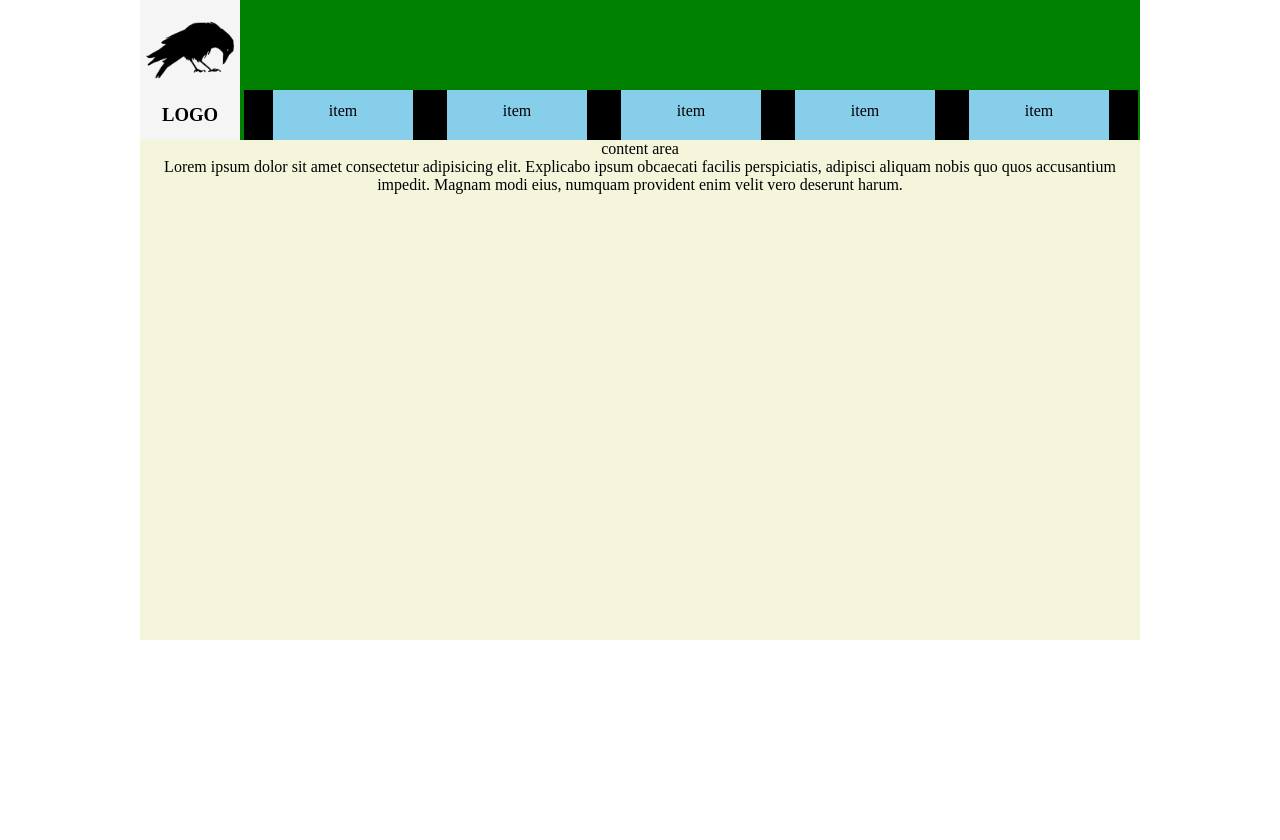
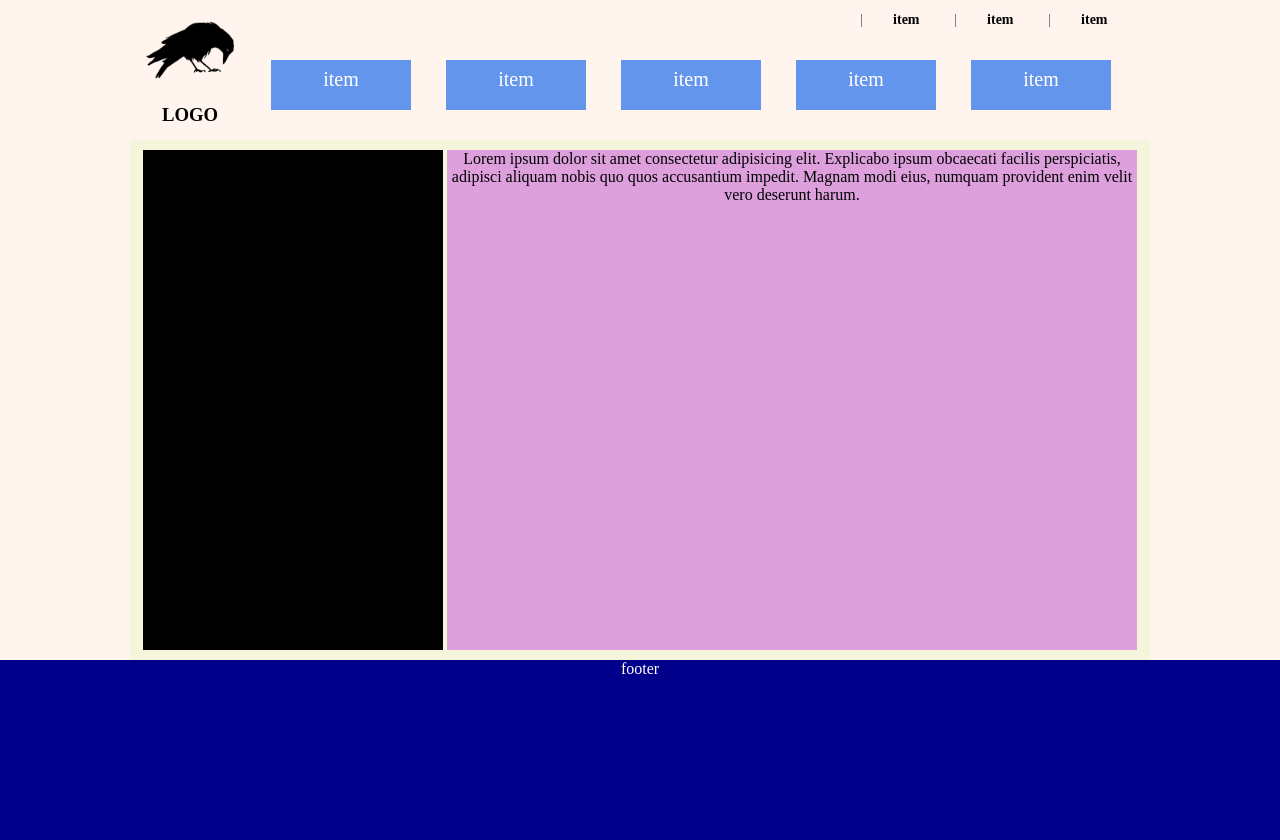
Before and after one commit to Regulus512/PortfolioWeb, a plain HTML site: page index.html in a window 1280 px wide. Before the commit the page ends 800 px from the top, so only its background shows below. Drawn offline with Linux system fonts and the light colour scheme.

Commit message:
ver 0.0.4 header main footer

```diff
--- a/index.html
+++ b/index.html
@@ -1,5 +1,5 @@
 <!DOCTYPE html>
-<html lang="en">
+<html lang="kr">
 
 <head>
     <meta charset="UTF-8">
@@ -15,7 +15,15 @@
             <img src="image/nature.png" alt="crow" width="100px">
             <h3>LOGO</h3>
         </div>
-        <nav>
+        <div class="main-right">
+            <nav class="main-mini-bar">
+                <ul>
+                    <li>item</li>
+                    <li>item</li>
+                    <li>item</li>
+                </ul>
+            </nav>
+            <nav class="main-bar">
                 <ul>
                     <li>item</li>
                     <li>item</li>
@@ -23,20 +31,18 @@
                     <li>item</li>
                     <li>item</li>
                 </ul>
-
             </nav>
-
-
+        </div>
 
     </header>
 
     <main id="main">
         <section></section>
-        content area
-        <p>Lorem ipsum dolor sit amet consectetur adipisicing elit. Explicabo ipsum obcaecati facilis perspiciatis,
+        <article><p>Lorem ipsum dolor sit amet consectetur adipisicing elit. Explicabo ipsum obcaecati facilis perspiciatis,
             adipisci aliquam nobis quo quos accusantium impedit. Magnam modi eius, numquam provident enim velit vero
-            deserunt harum.</p>
-        </div>
+            deserunt harum.</p></article>
+    </main>
+    <footer>footer</footer>
 </body>
 
 </html>
--- a/main.css
+++ b/main.css
@@ -4,45 +4,111 @@
     text-align: center;
 }
 
-header#main-header {
-    width: 1000px; height: 140px;
-    background: green;
-    text-align: left;
+a {
+    cursor: pointer;
 }
 
-#main-header > div.main-image-holder {
-    display:inline-block;
-    width:100px;
-    height:140px;
-    background:whitesmoke;
+body {
+    background-color: seashell;
 }
 
-nav{
-    display:inline-block;
-    width:894px;
-    height:50px;
-    vertical-align: bottom;
-    background-color:cornflowerblue;
+header#main-header {
+    width: 1000px;
+    height: 140px;
+    text-align: left;
+    /* background: green; */
 }
 
-
-/* ----------------------------------------*/
-nav > ul{
-    width:894px;
-    height:50px;;
-    background:black;
-
-}
-ul > li{
-    background:skyblue;
-    display:inline-block;
-    width:140px; height: 26px;
-    padding: 12px 0;
-    margin: 0 15px;
+#main-header>div.main-image-holder {
+    display: inline-block;
+    width: 100px;
+    height: 140px;
+    /* background:whitesmoke; */
 }
 
-main#main{
+#main-header>div.main-right {
+    display: inline-block;
+    width: 894px;
+    height: 140px;
+    vertical-align: bottom;
+    text-align: right;
+    /*background: whitesmoke;*/
+}
+
+nav.main-mini-bar {
+    margin: 10px 0;
+    /* background-color:cyan; */
+}
+
+nav.main-bar {
+    width: 894px;
+    height: 50px;
+    margin-top: 30px;
+}
+
+.main-bar>ul {
+    font-size: 20px;
+}
+
+.main-bar li {
+    display: inline-block;
+    width: 140px;
+    height: 42px;
+    padding-top: 8px;
+    margin: 0 15px;
+    background-color: cornflowerblue;
+    color: white;
+}
+
+.main-bar li:hover {
+    background: blue;
+    color: white;
+}
+
+.main-mini-bar>ul {
+    text-align: right;
+}
+
+.main-mini-bar li {
+    display: inline-block;
+    text-align: left;
+    width: 90px;
+    margin: 2px 0;
+    font-size: 14px;
+    font-weight: bold;
+    /* background: cadetblue; */
+}
+.main-mini-bar li::before{
+    content:"|";
+    display:inline-block;
+    color:grey;
+    margin-right:30px;
+}
+#main {
     width: 1000px;
+    height: auto;
+    background: beige;
+    padding: 10px;
+}
+
+#main>section {
+    display: inline-block;
+    width: 300px;
     height: 500px;
-    background: beige;
+    vertical-align: bottom;
+    background: black;
 }
+
+#main>article {
+    display: inline-block;
+    width: 690px;
+    height: 500px;
+    background: plum;
+}
+
+footer {
+    width: 100%;
+    height: 180px;
+    color: white;
+    background-color: darkblue;
+}
```
Lines whose indentation alone changed are shown as unchanged.
